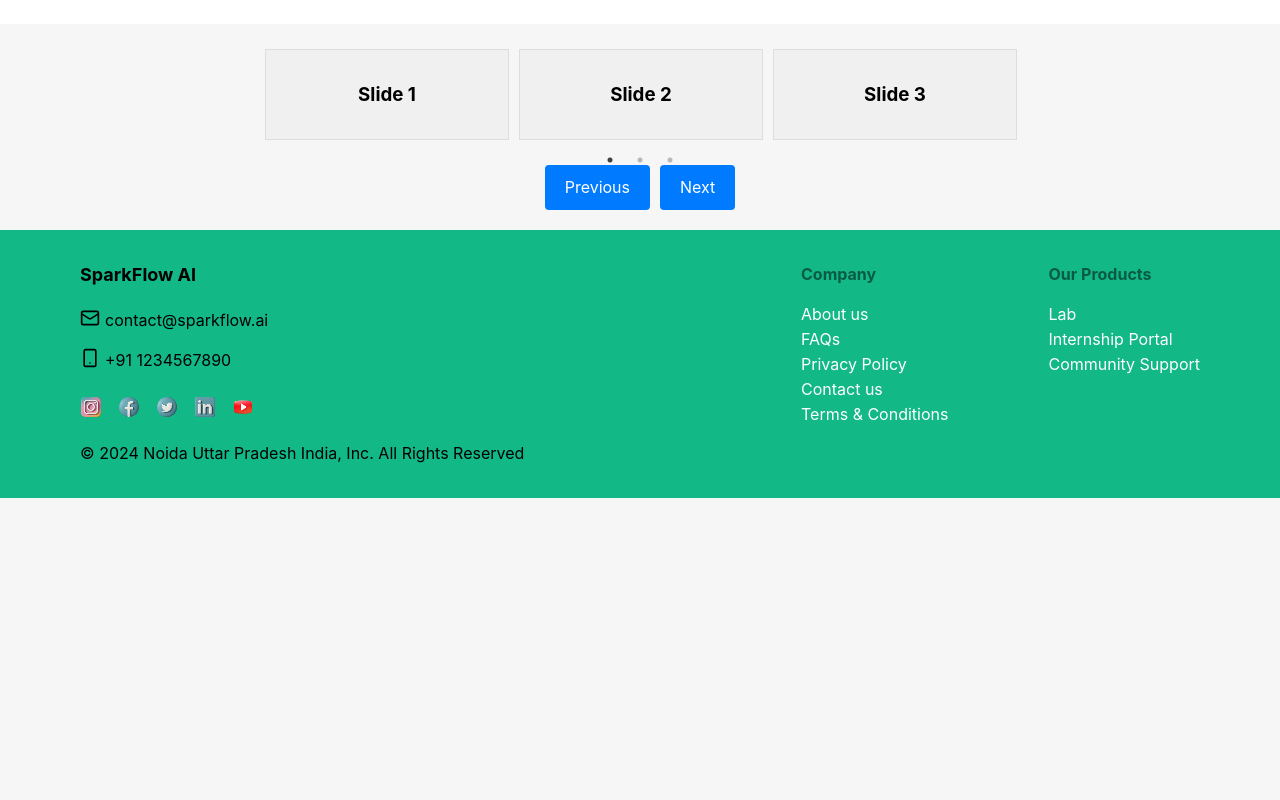
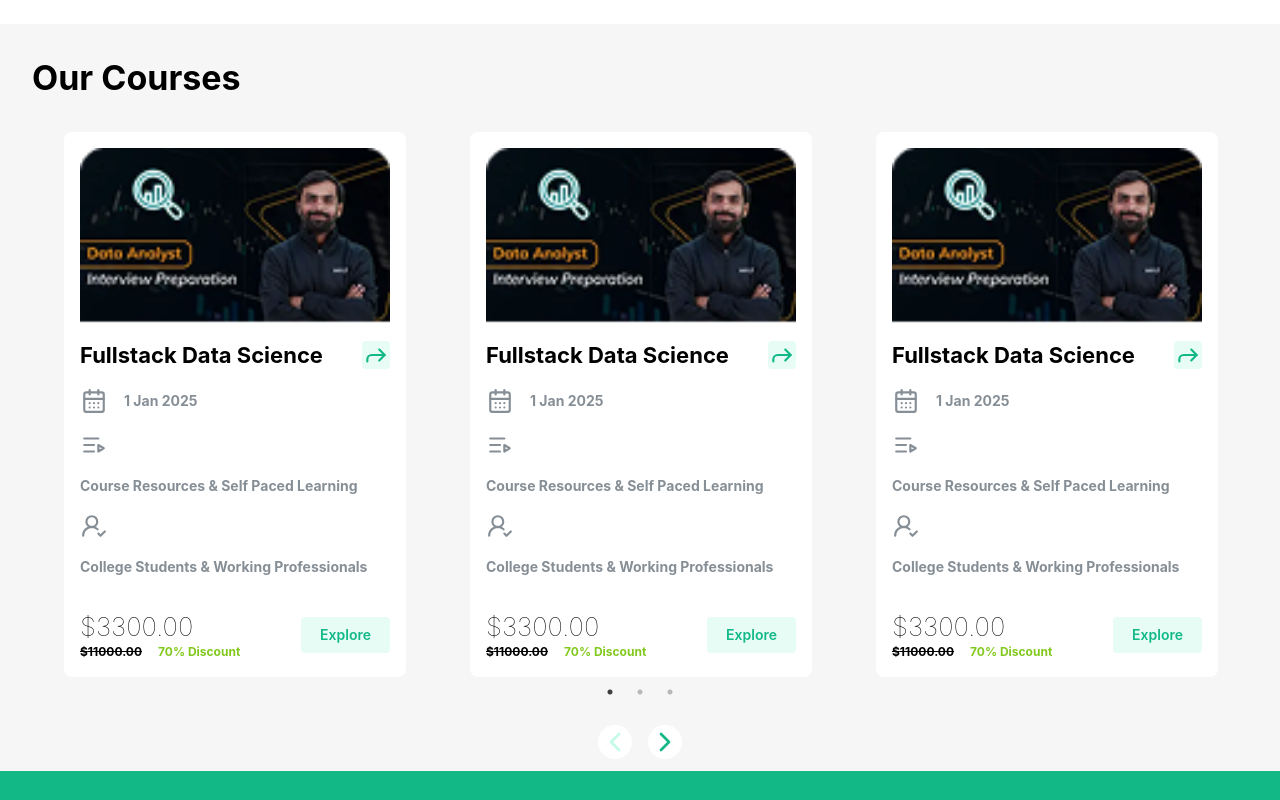
Before and after one commit to theanushka-v18/sparkflow-frontend, a React (Vite) app: page / in a window 1280 px wide. Shown: the part 900-1700 px from the top of the page. Before the commit the page ends 1398 px from the top, so only its background shows below. Built offline with nearby package versions, Linux system fonts and the light colour scheme.

Commit message:
Completed Carousel section

```diff
--- a/src/components/CustomCarousel/CustomCarousel.tsx
+++ b/src/components/CustomCarousel/CustomCarousel.tsx
@@ -1,10 +1,109 @@
 import 'slick-carousel/slick/slick.css';
 import 'slick-carousel/slick/slick-theme.css';
 import Slider from 'react-slick';
-import { useRef } from 'react';
+import { Children, ReactNode, useRef, useState } from 'react';
+import {
+  ActionIcon,
+  Box,
+  Button,
+  Card,
+  Group,
+  Image,
+  Text,
+  Title,
+} from '@mantine/core';
+import {
+  CalendarDays,
+  ChevronLeft,
+  ChevronRight,
+  Forward,
+  ListVideo,
+  UserRoundCheck,
+} from 'lucide-react';
+import youtubeImg from '../../assets/image 4.png';
 
-const CustomCarousel = () => {
+const cardsData = [
+  {
+    imgSrc: youtubeImg,
+    title: 'Fullstack Data Science',
+    startDate: '1 Jan 2025',
+    what: 'Course Resources & Self Paced Learning',
+    forWhom: 'College Students & Working Professionals',
+    discountedPrice: '3300.00',
+    orgPrice: '11000.00',
+    discountPercentage: '70',
+  },
+  {
+    imgSrc: youtubeImg,
+    title: 'Fullstack Data Science',
+    startDate: '1 Jan 2025',
+    what: 'Course Resources & Self Paced Learning',
+    forWhom: 'College Students & Working Professionals',
+    discountedPrice: '3300.00',
+    orgPrice: '11000.00',
+    discountPercentage: '70',
+  },
+  {
+    imgSrc: youtubeImg,
+    title: 'Fullstack Data Science',
+    startDate: '1 Jan 2025',
+    what: 'Course Resources & Self Paced Learning',
+    forWhom: 'College Students & Working Professionals',
+    discountedPrice: '3300.00',
+    orgPrice: '11000.00',
+    discountPercentage: '70',
+  },
+  {
+    imgSrc: youtubeImg,
+    title: 'Fullstack Data Science',
+    startDate: '1 Jan 2025',
+    what: 'Course Resources & Self Paced Learning',
+    forWhom: 'College Students & Working Professionals',
+    discountedPrice: '3300.00',
+    orgPrice: '11000.00',
+    discountPercentage: '70',
+  },
+  {
+    imgSrc: youtubeImg,
+    title: 'Fullstack Data Science',
+    startDate: '1 Jan 2025',
+    what: 'Course Resources & Self Paced Learning',
+    forWhom: 'College Students & Working Professionals',
+    discountedPrice: '3300.00',
+    orgPrice: '11000.00',
+    discountPercentage: '70',
+  },
+  {
+    imgSrc: youtubeImg,
+    title: 'Fullstack Data Science',
+    startDate: '1 Jan 2025',
+    what: 'Course Resources & Self Paced Learning',
+    forWhom: 'College Students & Working Professionals',
+    discountedPrice: '3300.00',
+    orgPrice: '11000.00',
+    discountPercentage: '70',
+  },
+  {
+    imgSrc: youtubeImg,
+    title: 'Fullstack Data Science',
+    startDate: '1 Jan 2025',
+    what: 'Course Resources & Self Paced Learning',
+    forWhom: 'College Students & Working Professionals',
+    discountedPrice: '3300.00',
+    orgPrice: '11000.00',
+    discountPercentage: '70',
+  },
+];
+
+interface ICustomCarouselProps {
+  title: string;
+  actionButtons?: ReactNode;
+}
+
+const CustomCarousel = ({ title, actionButtons }: ICustomCarouselProps) => {
   const sliderRef = useRef<any>(null);
+  const [currentSlide, setCurrentSlide] = useState(0);
+  const [slideCount, setSlideCount] = useState(0);
 
   const settings = {
     dots: true,
@@ -14,6 +113,8 @@ const CustomCarousel = () => {
     slidesToScroll: 3,
     arrows: false, // 🚫 Disable built-in arrows to avoid conflicts
     adaptiveHeight: true, // Helps with rendering
+    beforeChange: (_current: number, next: number) => setCurrentSlide(next),
+    afterChange: (current: number) => setCurrentSlide(current),
   };
 
   // ✅ 4. Safest button handlers (with null checks)
@@ -28,65 +129,137 @@ const CustomCarousel = () => {
   };
 
   return (
-    <div style={{ maxWidth: '800px', margin: '0 auto', padding: '20px' }}>
+    <Box py={'sm'} px={'xl'} maw={'100%'} mt={'lg'}>
+      <Group justify='space-between' mb={'xl'}>
+        <Title order={1}>{title}</Title>
+        {actionButtons}
+      </Group>
       {/* ✅ 5. Key fix: Add a wrapper div to ensure proper DOM mounting */}
-      <div>
-        <Slider ref={sliderRef} {...settings}>
-          {[1, 2, 3, 4, 5, 6, 7, 8, 9].map((item) => (
-            <div key={item}>
-              <h3
-                style={{
-                  background: '#f0f0f0',
-                  padding: '30px',
-                  textAlign: 'center',
-                  margin: '5px',
-                  border: '1px solid #ddd',
-                }}
-              >
-                Slide {item}
-              </h3>
-            </div>
+      <Box>
+        <Slider
+          ref={(slider) => {
+            sliderRef.current = slider;
+            if (slider) {
+              const childrenArray = Children.toArray(slider.props.children);
+              setSlideCount(childrenArray.length);
+            }
+          }}
+          {...settings}
+        >
+          {cardsData.map((item, idx) => (
+            <Box key={idx}>
+              <Card mx={'xl'} radius={'md'}>
+                <Image src={item.imgSrc} />
+                <Group justify='space-between' mt={'md'}>
+                  <Title order={3}>{item.title}</Title>
+                  <ActionIcon
+                    bg={'var(--mantine-color-teal-0)'}
+                    c={'var(--mantine-color-teal-6)'}
+                  >
+                    <Forward size={'xl'} />
+                  </ActionIcon>
+                </Group>
+                <Group mt={'md'}>
+                  <ActionIcon
+                    bg={'transparent'}
+                    c={'var(--mantine-color-gray-6)'}
+                  >
+                    <CalendarDays size={'xl'} />
+                  </ActionIcon>
+                  <Title order={6} c={'var(--mantine-color-gray-6)'}>
+                    {item.startDate}
+                  </Title>
+                </Group>
+                <Group mt={'md'}>
+                  <ActionIcon
+                    bg={'transparent'}
+                    c={'var(--mantine-color-gray-6)'}
+                  >
+                    <ListVideo size={'xl'} />
+                  </ActionIcon>
+                  <Title order={6} c={'var(--mantine-color-gray-6)'}>
+                    {item.what}
+                  </Title>
+                </Group>
+                <Group mt={'md'}>
+                  <ActionIcon
+                    bg={'transparent'}
+                    c={'var(--mantine-color-gray-6)'}
+                  >
+                    <UserRoundCheck size={'xl'} />
+                  </ActionIcon>
+                  <Title order={6} c={'var(--mantine-color-gray-6)'}>
+                    {item.forWhom}
+                  </Title>
+                </Group>
+
+                <Group mt={'xl'} justify='space-between'>
+                  <Box>
+                    <Title order={2} fw={'lighter'}>
+                      ${item.discountedPrice}
+                    </Title>
+                    <Group>
+                      <Text size='xs' fw={'bold'} td={'line-through'}>
+                        ${item.orgPrice}
+                      </Text>
+                      <Text
+                        size='xs'
+                        fw={'bold'}
+                        c={'var(--mantine-color-lime-6)'}
+                      >
+                        {item.discountPercentage}% Discount
+                      </Text>
+                    </Group>
+                  </Box>
+                  <Button
+                    bg={'var(--mantine-color-teal-0)'}
+                    c={'var(--mantine-color-teal-6)'}
+                  >
+                    Explore
+                  </Button>
+                </Group>
+              </Card>
+            </Box>
           ))}
         </Slider>
-      </div>
+      </Box>
 
       {/* ✅ 6. Styled buttons with onClick safeguards */}
-      <div
-        style={{
-          display: 'flex',
-          gap: '10px',
-          justifyContent: 'center',
-          marginTop: '20px',
-        }}
-      >
-        <button
+      <Group justify='center' mt={'xl'} pt={'md'}>
+        <ActionIcon
           onClick={goPrev}
-          style={{
-            padding: '10px 20px',
-            background: '#007bff',
-            color: 'white',
-            border: 'none',
-            borderRadius: '4px',
-            cursor: 'pointer',
-          }}
+          disabled={currentSlide === 0}
+          bg={'var(--mantine-color-white)'}
+          c={
+            currentSlide === 0
+              ? 'var(--mantine-color-teal-1)'
+              : 'var(--mantine-color-teal-6)'
+          }
+          p={0}
+          m={0}
+          radius={'xl'}
+          size={'lg'}
         >
-          Previous
-        </button>
-        <button
+          <ChevronLeft size={'xl'} />
+        </ActionIcon>
+        <ActionIcon
           onClick={goNext}
-          style={{
-            padding: '10px 20px',
-            background: '#007bff',
-            color: 'white',
-            border: 'none',
-            borderRadius: '4px',
-            cursor: 'pointer',
-          }}
+          disabled={currentSlide >= slideCount - settings.slidesToShow}
+          bg={'var(--mantine-color-white)'}
+          c={
+            currentSlide >= slideCount - settings.slidesToShow
+              ? 'var(--mantine-color-teal-1)'
+              : 'var(--mantine-color-teal-6)'
+          }
+          p={0}
+          m={0}
+          radius={'xl'}
+          size={'lg'}
         >
-          Next
-        </button>
-      </div>
-    </div>
+          <ChevronRight size={'xl'} />
+        </ActionIcon>
+      </Group>
+    </Box>
   );
 };
 
--- a/src/pages/CommunitySupport/CommunitySupport.tsx
+++ b/src/pages/CommunitySupport/CommunitySupport.tsx
@@ -1,5 +1,45 @@
+import { Box, Button, Group, Image, Text, Title } from '@mantine/core';
+import { RoutePaths } from '../../routes/routePath';
+import { ArrowRight } from 'lucide-react';
+import { useNavigate } from 'react-router-dom';
+import user from '../../assets/user.png';
+
 const CommunitySupport = () => {
-  return <div>Community Support</div>;
+  const navigate = useNavigate();
+  return (
+    <Box bg={'var(--mantine-color-white)'} py={'xl'} px={'xl'}>
+      <Group
+        justify='space-between'
+        py={'xl'}
+        px={'xl'}
+        align='flex-start'
+        m={'auto'}
+        mt={'lg'}
+        w={'90%'}
+        bg={'var(--mantine-color-teal-1)'}
+        style={{ borderRadius: '15px' }}
+      >
+        <Box>
+          <Title order={2} fw={600}>
+            Community Support
+          </Title>
+          <Text mt={'sm'} w={'60%'} c={'var(--mantine-color-gray-6)'}>
+            Our support system is live again, this time it is bigger, better and
+            faster. Experience a tech community like never seen before
+          </Text>
+          <Button
+            variant='filled'
+            bg={'var(--mantine-color-teal-6)'}
+            mt={'md'}
+            onClick={() => navigate(RoutePaths.communitySupport)}
+          >
+            Take me there <ArrowRight size={20} style={{ marginLeft: 5 }} />
+          </Button>
+        </Box>
+        <Image src={user} />
+      </Group>
+    </Box>
+  );
 };
 
 export default CommunitySupport;
--- a/src/pages/Home/Home.tsx
+++ b/src/pages/Home/Home.tsx
@@ -1,49 +1,13 @@
-import { Box, Button, Group, Image, Text, Title } from '@mantine/core';
 import HeroSection from './components/HeroSection/HeroSection';
-import user from '../../assets/user.png';
-import { ArrowRight } from 'lucide-react';
-import { useNavigate } from 'react-router-dom';
-import { RoutePaths } from '../../routes/routePath';
 import CustomCarousel from '../../components/CustomCarousel/CustomCarousel';
+import CommunitySupport from '../CommunitySupport/CommunitySupport';
 
 const Home = () => {
-  const navigate = useNavigate();
   return (
     <>
       <HeroSection />
-      <Box bg={'var(--mantine-color-white)'} py={'xl'} px={'xl'}>
-        <Group
-          justify='space-between'
-          py={'xl'}
-          px={'xl'}
-          align='flex-start'
-          m={'auto'}
-          mt={'lg'}
-          w={'90%'}
-          bg={'var(--mantine-color-teal-1)'}
-          style={{ borderRadius: '15px' }}
-        >
-          <Box>
-            <Title order={2} fw={600}>
-              Community Support
-            </Title>
-            <Text mt={'sm'} w={'60%'} c={'var(--mantine-color-gray-6)'}>
-              Our support system is live again, this time it is bigger, better
-              and faster. Experience a tech community like never seen before
-            </Text>
-            <Button
-              variant='filled'
-              bg={'var(--mantine-color-teal-6)'}
-              mt={'md'}
-              onClick={() => navigate(RoutePaths.communitySupport)}
-            >
-              Take me there <ArrowRight size={20} style={{ marginLeft: 5 }} />
-            </Button>
-          </Box>
-          <Image src={user} />
-        </Group>
-      </Box>
-      <CustomCarousel />
+      <CommunitySupport />
+      <CustomCarousel title='Our Courses' />
     </>
   );
 };
```
